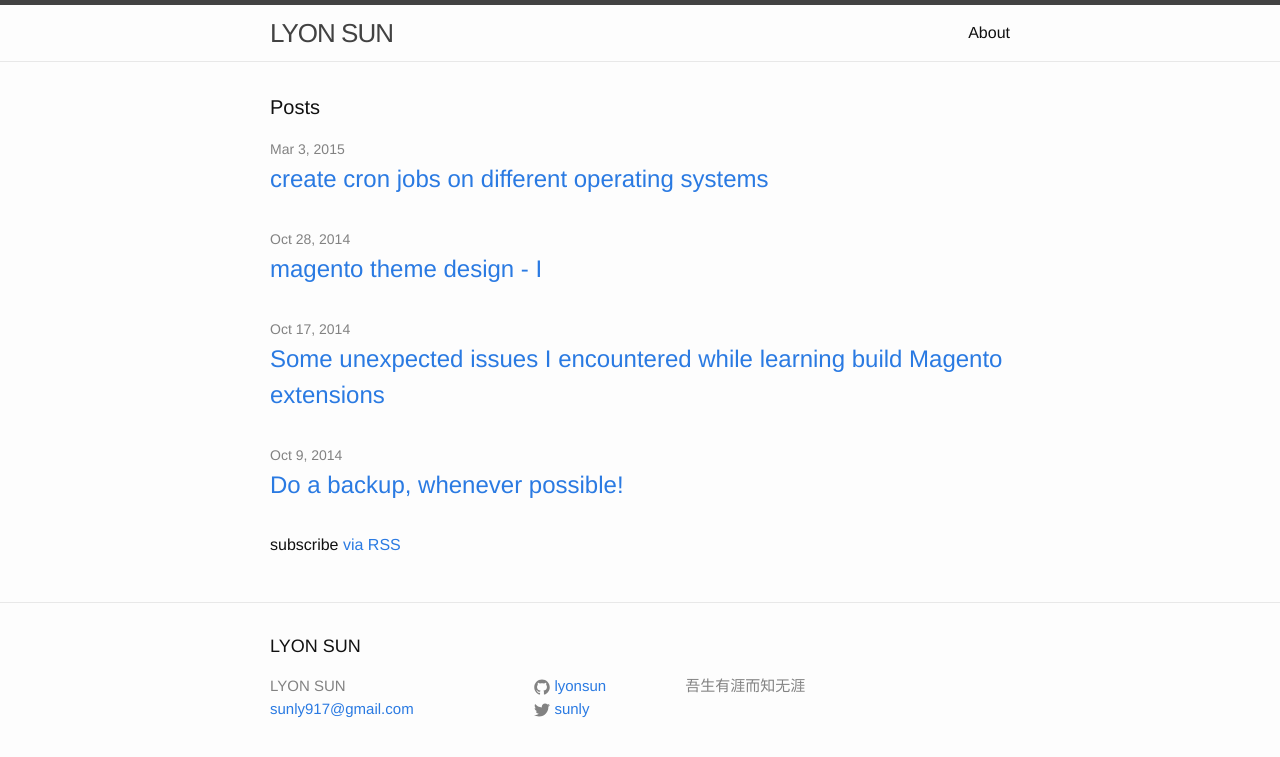
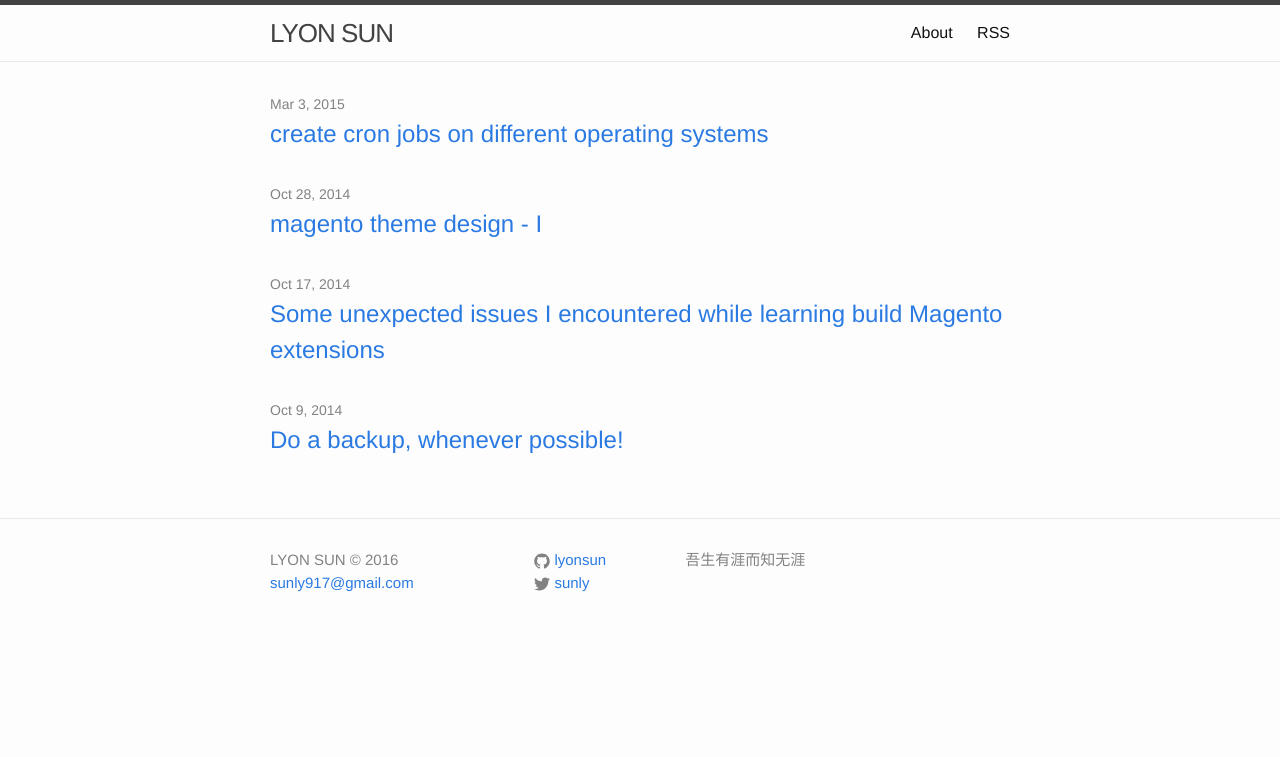
Before and after one commit to lyonsun/jekyll-blog, a Jekyll site: the page built from index.html, in a window 1280 px wide. Shown: the top 757 px of the page. Built offline with Jekyll 4.4.1, drawn with Linux system fonts in a browser that asks for light colours.

Commit message:
layout fix.

```diff
--- a/_includes/footer.html
+++ b/_includes/footer.html
@@ -2,12 +2,10 @@
 
   <div class="wrapper">
 
-    <h2 class="footer-heading">{{ site.title }}</h2>
-
     <div class="footer-col-wrapper">
       <div class="footer-col  footer-col-1">
         <ul class="contact-list">
-          <li>{{ site.title }}</li>
+          <li>{{ site.title }} &copy; {{site.time | date: '%Y'}}</li>
           <li><a href="mailto:{{ site.email }}">{{ site.email }}</a></li>
         </ul>
       </div>
--- a/_includes/header.html
+++ b/_includes/header.html
@@ -19,6 +19,7 @@
           <a class="page-link" href="{{ page.url | prepend: site.baseurl }}">{{ page.title }}</a>
           {% endif %}
         {% endfor %}
+        <a class="page-link" href="{{ "/feed.xml" | prepend: site.baseurl }}">RSS</a>
       </div>
     </nav>
 
--- a/_layouts/page.html
+++ b/_layouts/page.html
@@ -2,10 +2,6 @@
 layout: default
 ---
 <div class="post">
-
-  <header class="post-header">
-    <h1 class="post-title">{{ page.title }}</h1>
-  </header>
 
   <article class="post-content">
     {{ content }}
--- a/index.html
+++ b/index.html
@@ -3,8 +3,6 @@ layout: default
 ---
 
 <div class="home">
-
-  <h1 class="page-heading">Posts</h1>
 
   <ul class="post-list">
     {% for post in site.posts %}
@@ -18,6 +16,4 @@ layout: default
     {% endfor %}
   </ul>
 
-  <p class="rss-subscribe">subscribe <a href="{{ "/feed.xml" | prepend: site.baseurl }}">via RSS</a></p>
-
 </div>
```
